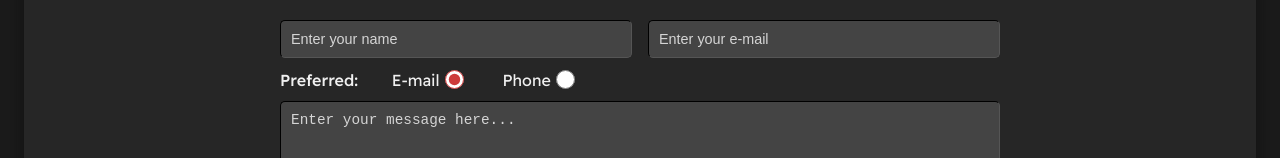
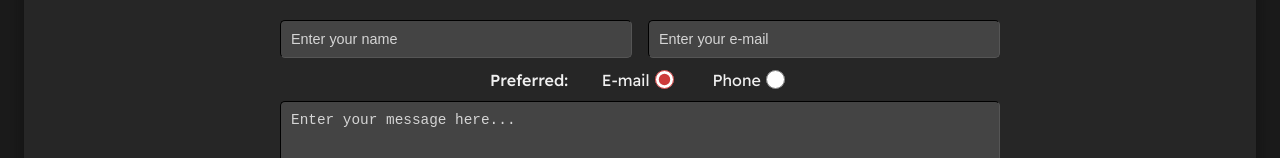
Before and after one commit to Altagrave-Git/chronicle-client, a React (Vite) app: page / in a window 1280 px wide. Shown: the part 1211-1369 px from the top of the page. Built offline with nearby package versions, Linux system fonts and the light colour scheme; no server answers.

Commit message:
Realign message form inputs

```diff
--- a/src/forms/projectforms/forms.scss
+++ b/src/forms/projectforms/forms.scss
@@ -317,7 +317,7 @@ form {
       margin: 5px 0;
       width: 300px;
       max-width: 100%;
-      align-self: self-start;
+      align-self: center;
 
       .radio-title {
         font-weight: 500;
```
